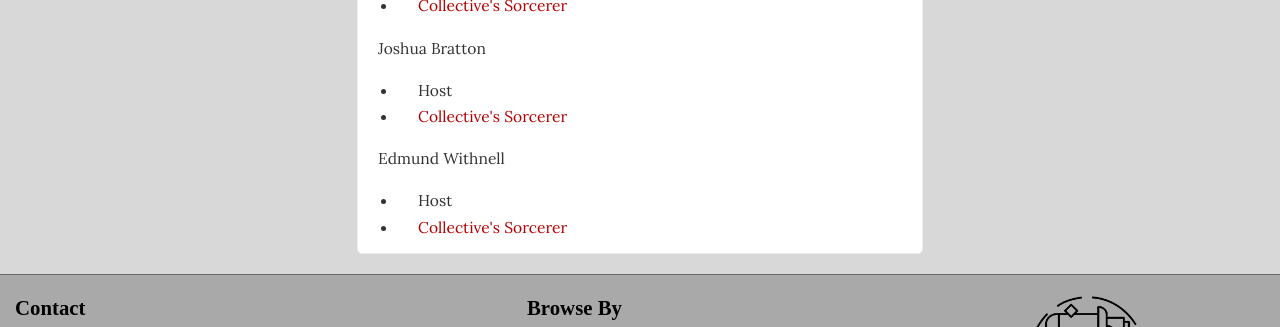
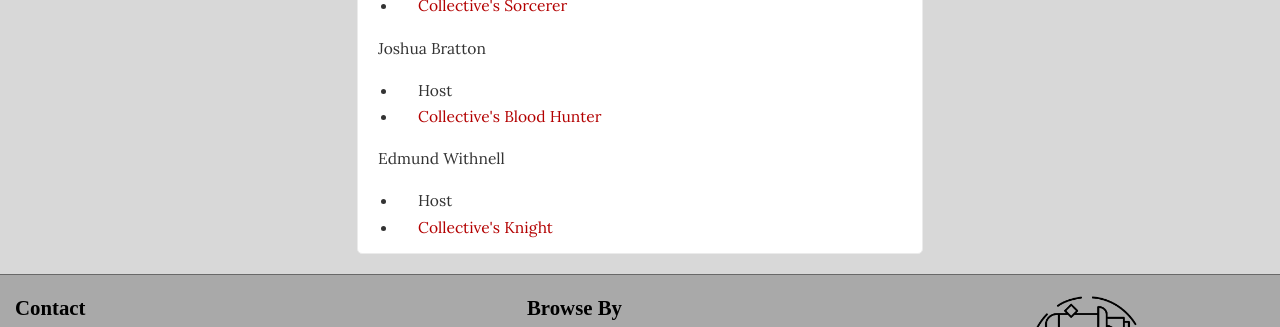
Before and after one commit to collectiverealms/collectiverealms, a Jekyll site: the page built from about.html, in a window 1280 px wide. Shown: the part 1565-1892 px from the top of the page. Built offline with Jekyll 4.4.1, drawn with Linux system fonts in a browser that asks for light colours; some web fonts are replaced; comment, search, counter and statistics services are not loaded.

Commit message:
Update about.html

```diff
--- a/about.html
+++ b/about.html
@@ -52,12 +52,12 @@ title: About
       <p>Joshua Bratton</p>
       <ul>
         <li>Host</li>
-        <li><a href="https://wearebloodhunter.tumblr.com/">Collective's Sorcerer</a></li>
+        <li><a href="https://wearebloodhunter.tumblr.com/">Collective's Blood Hunter</a></li>
       </ul>
       <p>Edmund Withnell</p>
       <ul>
         <li>Host</li>
-        <li><a href="https://we-are-knight.tumblr.com/">Collective's Sorcerer</a></li>
+        <li><a href="https://we-are-knight.tumblr.com/">Collective's Knight</a></li>
       </ul>
 
 </div>
```
